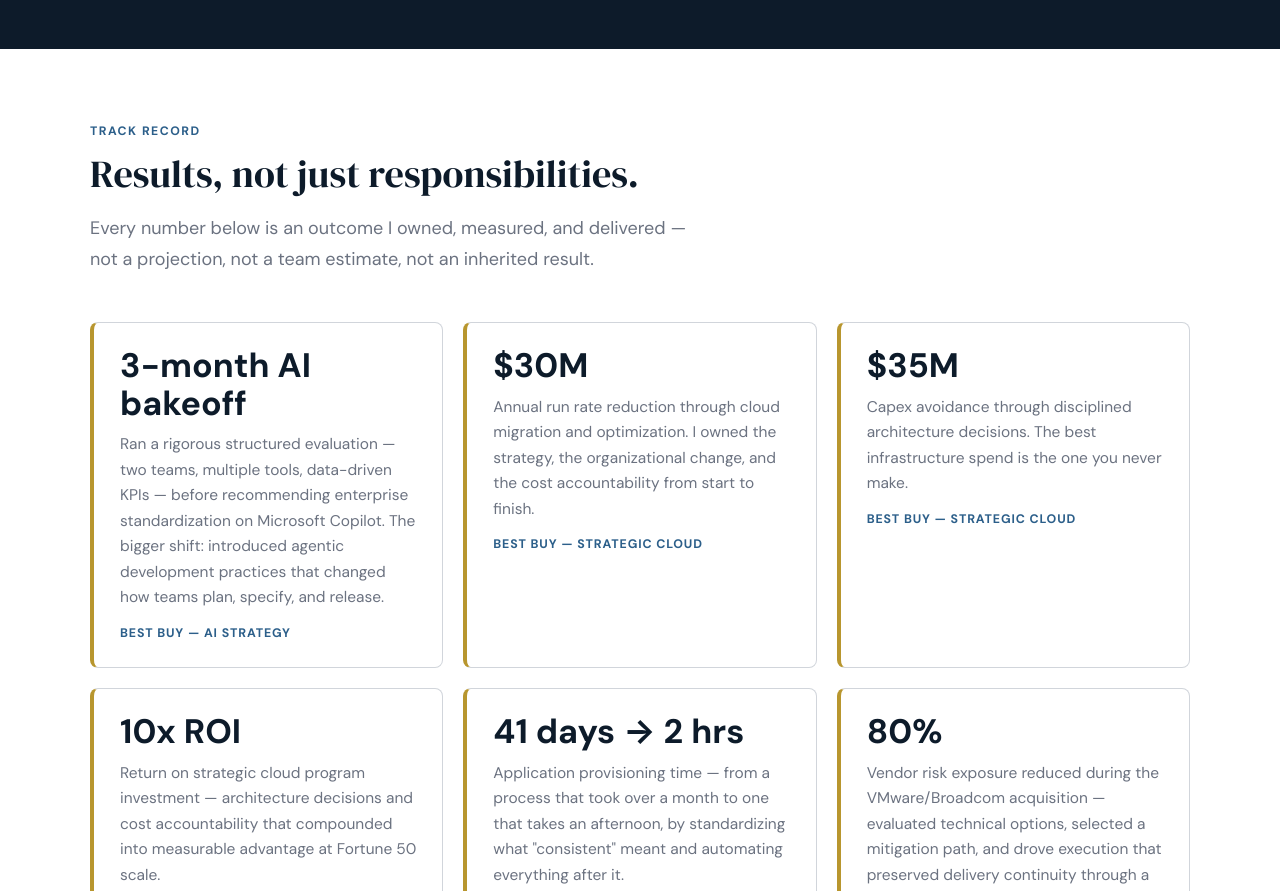
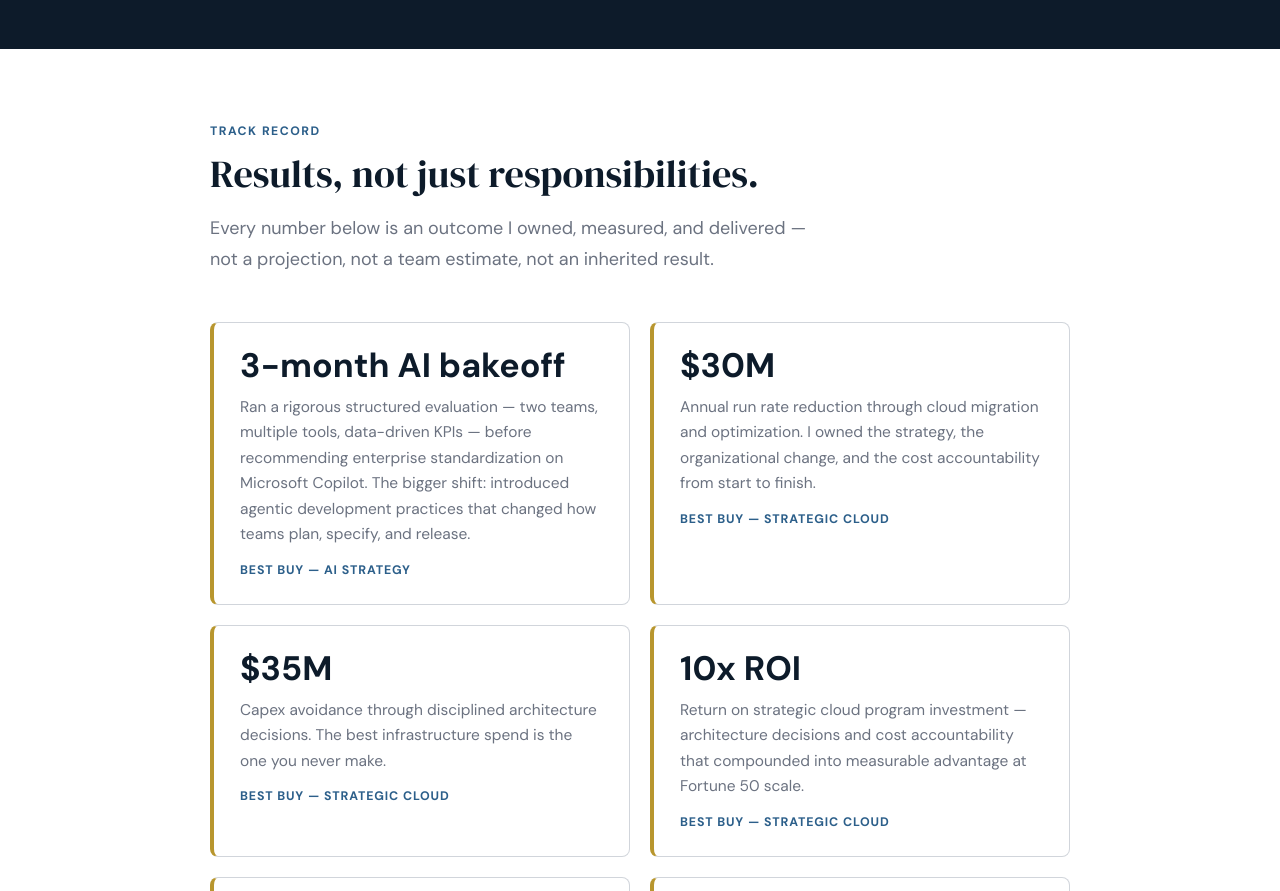
Before and after one commit to stephaniepculver/personalwebsite, a plain HTML site: page now.html in a window 1280 px wide. Shown: the part 720-1611 px from the top of the page. Drawn offline with Linux system fonts and the light colour scheme.

Commit message:
Align Track Record section with rest of page (remove section-wide)
Was using 1100px max-width container while all other sections use 860px,
causing it to appear left of everything else on wide viewports.

Co-Authored-By: Paperclip <noreply@paperclip.ing>

```diff
--- a/now.html
+++ b/now.html
@@ -181,7 +181,7 @@
 
 <!-- TRACK RECORD -->
 <section class="section">
-  <div class="section-inner section-wide">
+  <div class="section-inner">
     <div class="section-label">Track Record</div>
     <h2>Results, not just responsibilities.</h2>
     <p class="section-intro">Every number below is an outcome I owned, measured, and delivered — not a projection, not a team estimate, not an inherited result.</p>
```
